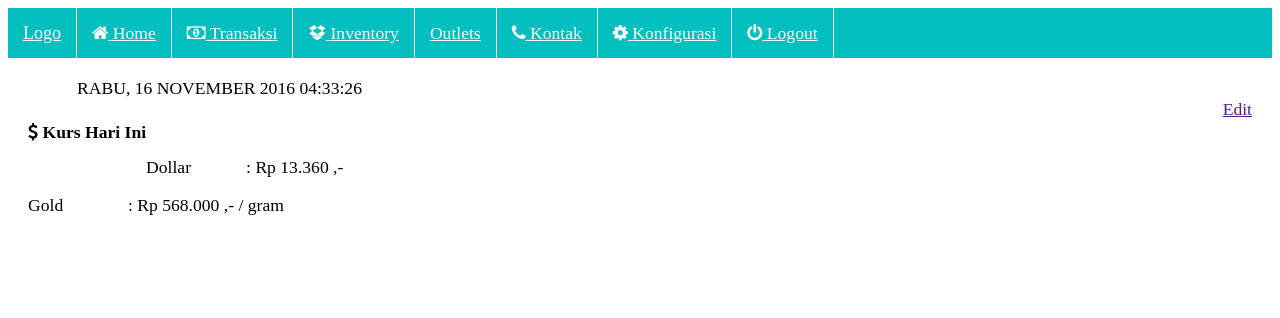
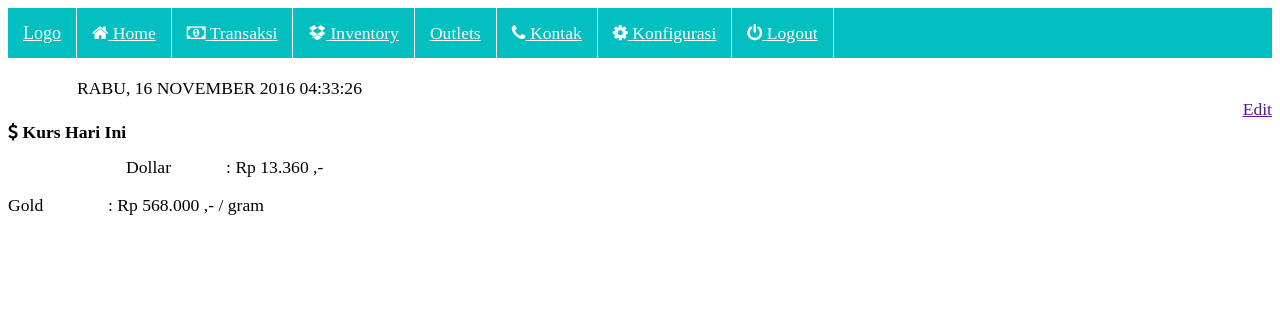
Before and after one commit to luckymahrus/victory, a CodeIgniter app: page /victory/formula/home in a window 1280 px wide. Shown: the top 318 px of the page. Run offline with CodeIgniter, Linux system fonts and the light colour scheme; some libraries are stand-ins or nearby versions.

Commit message:
benerin tampilan

```diff
--- a/application/views/customer/add_customer.php
+++ b/application/views/customer/add_customer.php
@@ -1,3 +1,4 @@
+<div class="container">
     <div class="grid">
 
         <div class="row">
@@ -65,3 +66,4 @@
         </div>
 
     </div>
+</div>
--- a/application/views/customer/list_customer.php
+++ b/application/views/customer/list_customer.php
@@ -1,3 +1,4 @@
+<div class="containter">
 	<div class="grid">
 		<div class="row">
 	        <div class="cell">
@@ -51,3 +52,4 @@
 			</div>
 		</div>
 	</div>
+</div>
--- a/application/views/home.php
+++ b/application/views/home.php
@@ -1,18 +1,11 @@
 <style type="text/css">
-    .tile-group{
-        margin-left: 0px;
-        margin-right: 0px;
-    }
-    .container{
-        margin-left: 20px !important;
-        margin-right: 20px !important;
-    }
     .ket{
       width: 100px;
       display: inline-block;
     }
 </style>
-        <div class="tile-group">
+    <div class="container-fluid">
+        <div class="tile-group" style="margin:0">
           <div class="tile-group-title"><div id="txt"></div></div>
             <div class="tile-container"><!--Container begin-->
               <div class="tile-wide bg-teal fg-white" data-role="tile">
@@ -27,6 +20,7 @@
               </div>
             </div><!--Container ends-->
         </div>
+    </div>
 <script type="text/javascript">
 $(document).ready(function(){
   startTime();
--- a/application/views/outlets/add_outlet.php
+++ b/application/views/outlets/add_outlet.php
@@ -1,3 +1,4 @@
+<div class="container">
     <div class="grid">
         <div class="row">
             <div class="cell">
@@ -91,3 +92,4 @@
             </div>
         </div>
     </div>
+</div>
--- a/application/views/outlets/list_outlet.php
+++ b/application/views/outlets/list_outlet.php
@@ -1,3 +1,4 @@
+<div class="container">
 	<div class="grid">
 		<div class="row">
 	        <div class="cell">
@@ -51,3 +52,4 @@
 			</div>
 		</div>
 	</div>
+</div>
--- a/application/views/sales/add_sales.php
+++ b/application/views/sales/add_sales.php
@@ -1,3 +1,4 @@
+<div class="container">
     <div class="grid">
         <div class="row">
             <div class="cell">
@@ -111,3 +112,4 @@
     </form>
 
     </div>
+</div>
--- a/application/views/sales/list_sales.php
+++ b/application/views/sales/list_sales.php
@@ -1,3 +1,4 @@
+<div class="container">
 	<div class="grid">
 		<div class="row">
 	        <div class="cell">
@@ -51,3 +52,4 @@
 			</div>
 		</div>
 	</div>
+</div>
--- a/application/views/supplier/add_supplier.php
+++ b/application/views/supplier/add_supplier.php
@@ -1,3 +1,4 @@
+<div class="container">
     <div class="grid">
 
         <div class="row">
@@ -55,3 +56,4 @@
         </div>
 
     </div>
+</div>
--- a/application/views/supplier/list_supplier.php
+++ b/application/views/supplier/list_supplier.php
@@ -1,3 +1,4 @@
+<div class="container">
 	<div class="grid">
 		<div class="row">
 	        <div class="cell">
@@ -51,3 +52,4 @@
 			</div>
 		</div>
 	</div>
+</div>
--- a/application/views/templates/default.php
+++ b/application/views/templates/default.php
@@ -380,9 +380,9 @@
         </div><!-- /.container-fluid -->
       </nav>
   </header>
-  <div class="container">
+
     <?php echo $body ?>
-  </div>
+
 
   <footer></footer>
     <script>
```
Lines whose indentation alone changed are shown as unchanged.
